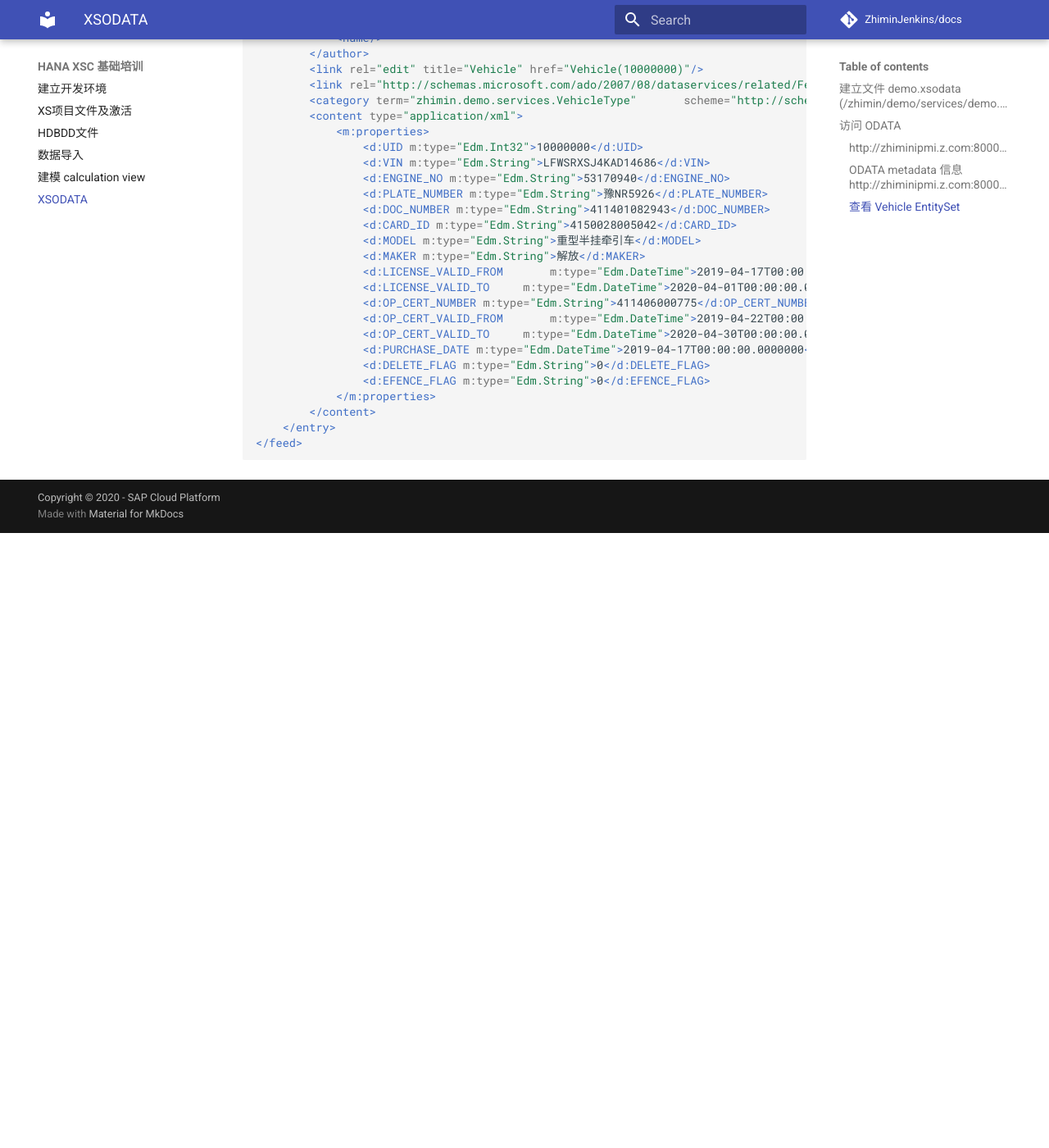
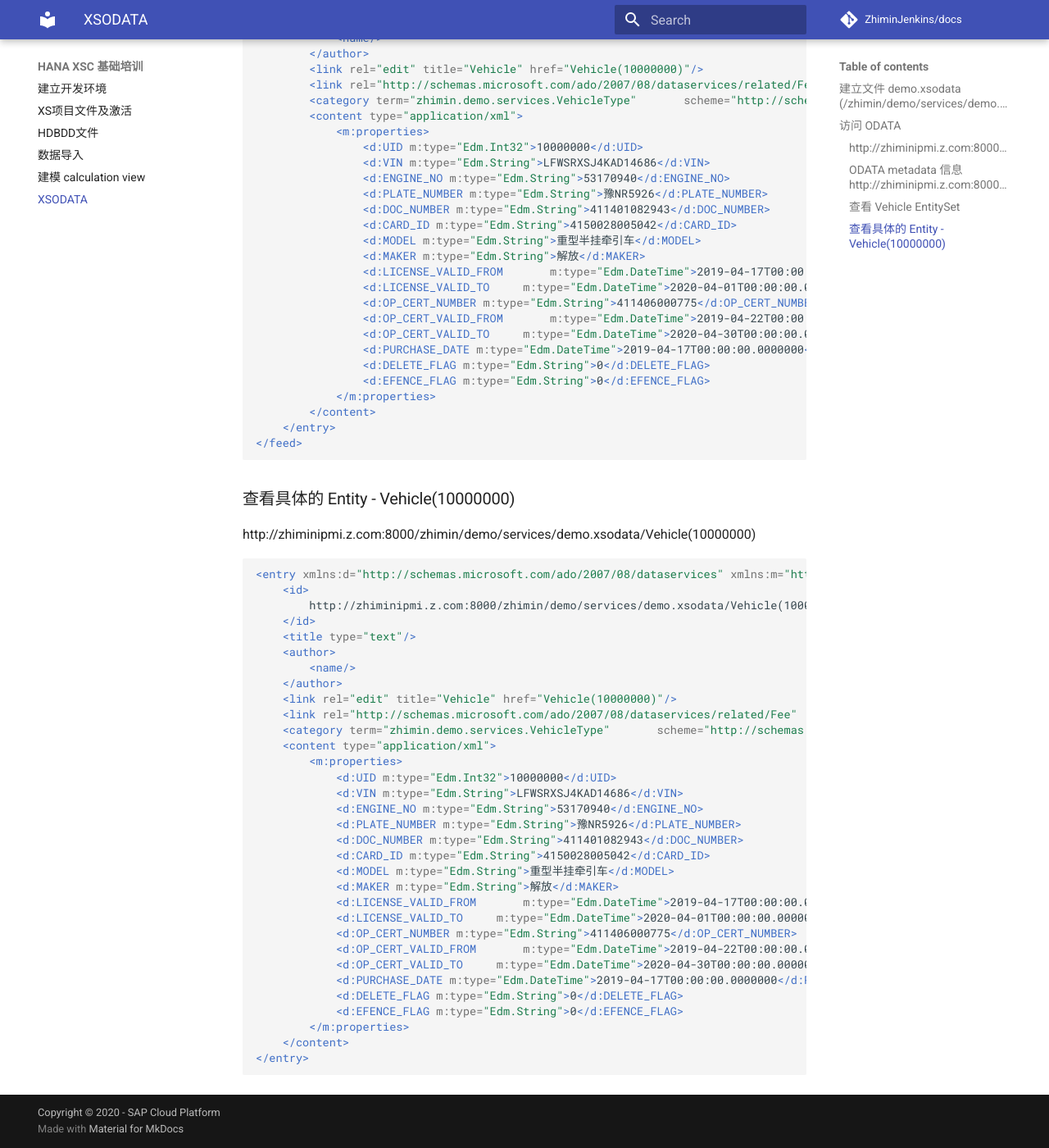
Before and after one commit to shaozhm/alpmars-training, an MkDocs documentation site: the page built from docs/xsodata.md, in a window 1280 px wide and 1400 px high, scrolled down 2505 px. Shown: the whole window at 82% size. Built offline with MkDocs 1.6.1 and Material for MkDocs 9.7.7, drawn with Linux system fonts in a browser that asks for light colours; old or Windows-style settings are respelled for this version of MkDocs; before the commit the page ends 3155 px from its top, so only the background shows below that.

Commit message:
zhimin update

````diff
--- a/docs/xsodata.md
+++ b/docs/xsodata.md
@@ -142,3 +142,41 @@
     </entry>
 </feed>
 ```
+
+### 查看具体的 Entity - Vehicle(10000000)
+http://zhiminipmi.z.com:8000/zhimin/demo/services/demo.xsodata/Vehicle(10000000)
+
+``` xml
+<entry xmlns:d="http://schemas.microsoft.com/ado/2007/08/dataservices" xmlns:m="http://schemas.microsoft.com/ado/2007/08/dataservices/metadata" xmlns="http://www.w3.org/2005/Atom" xml:base="http://zhiminipmi.z.com:8000/zhimin/demo/services/demo.xsodata/">
+    <id>
+        http://zhiminipmi.z.com:8000/zhimin/demo/services/demo.xsodata/Vehicle(10000000)
+    </id>
+    <title type="text"/>
+    <author>
+        <name/>
+    </author>
+    <link rel="edit" title="Vehicle" href="Vehicle(10000000)"/>
+    <link rel="http://schemas.microsoft.com/ado/2007/08/dataservices/related/Fee"       type="application/atom+xml;type=feed" title="Fee" href="Vehicle(10000000)/Fee"/>
+    <category term="zhimin.demo.services.VehicleType"       scheme="http://schemas.microsoft.com/ado/2007/08/dataservices/scheme"/>
+    <content type="application/xml">
+        <m:properties>
+            <d:UID m:type="Edm.Int32">10000000</d:UID>
+            <d:VIN m:type="Edm.String">LFWSRXSJ4KAD14686</d:VIN>
+            <d:ENGINE_NO m:type="Edm.String">53170940</d:ENGINE_NO>
+            <d:PLATE_NUMBER m:type="Edm.String">豫NR5926</d:PLATE_NUMBER>
+            <d:DOC_NUMBER m:type="Edm.String">411401082943</d:DOC_NUMBER>
+            <d:CARD_ID m:type="Edm.String">4150028005042</d:CARD_ID>
+            <d:MODEL m:type="Edm.String">重型半挂牵引车</d:MODEL>
+            <d:MAKER m:type="Edm.String">解放</d:MAKER>
+            <d:LICENSE_VALID_FROM       m:type="Edm.DateTime">2019-04-17T00:00:00.0000000</d:LICENSE_VALID_FROM>
+            <d:LICENSE_VALID_TO     m:type="Edm.DateTime">2020-04-01T00:00:00.0000000</d:LICENSE_VALID_TO>
+            <d:OP_CERT_NUMBER m:type="Edm.String">411406000775</d:OP_CERT_NUMBER>
+            <d:OP_CERT_VALID_FROM       m:type="Edm.DateTime">2019-04-22T00:00:00.0000000</d:OP_CERT_VALID_FROM>
+            <d:OP_CERT_VALID_TO     m:type="Edm.DateTime">2020-04-30T00:00:00.0000000</d:OP_CERT_VALID_TO>
+            <d:PURCHASE_DATE m:type="Edm.DateTime">2019-04-17T00:00:00.0000000</d:PURCHASE_DATE>
+            <d:DELETE_FLAG m:type="Edm.String">0</d:DELETE_FLAG>
+            <d:EFENCE_FLAG m:type="Edm.String">0</d:EFENCE_FLAG>
+        </m:properties>
+    </content>
+</entry>
+```
````
